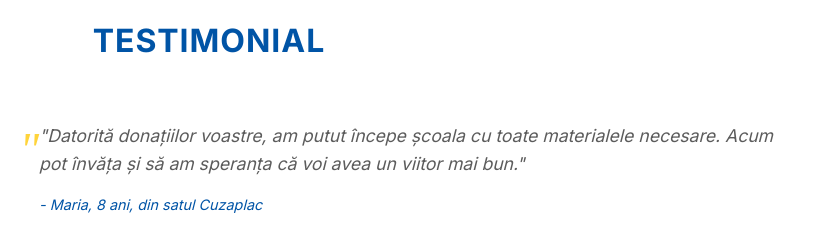
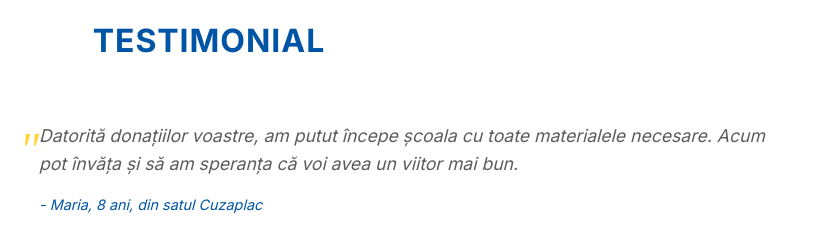
Before and after one commit to ovidiuchis/sms-sn, a plain HTML site: page index.html in a window 1280 px wide. Shown: the part 1180-1426 px from the top of the page, 431-1244 px from the left. Drawn offline with Linux system fonts and the light colour scheme.

Commit message:
Update index.html

```diff
--- a/index.html
+++ b/index.html
@@ -129,9 +129,9 @@
             </div>
             <div class="testimonial-text">
               <blockquote>
-                "Datorită donațiilor voastre, am putut începe școala cu toate
+                Datorită donațiilor voastre, am putut începe școala cu toate
                 materialele necesare. Acum pot învăța și să am speranța că voi
-                avea un viitor mai bun."
+                avea un viitor mai bun.
               </blockquote>
               <cite>- Maria, 8 ani, din satul Cuzaplac</cite>
             </div>
```
